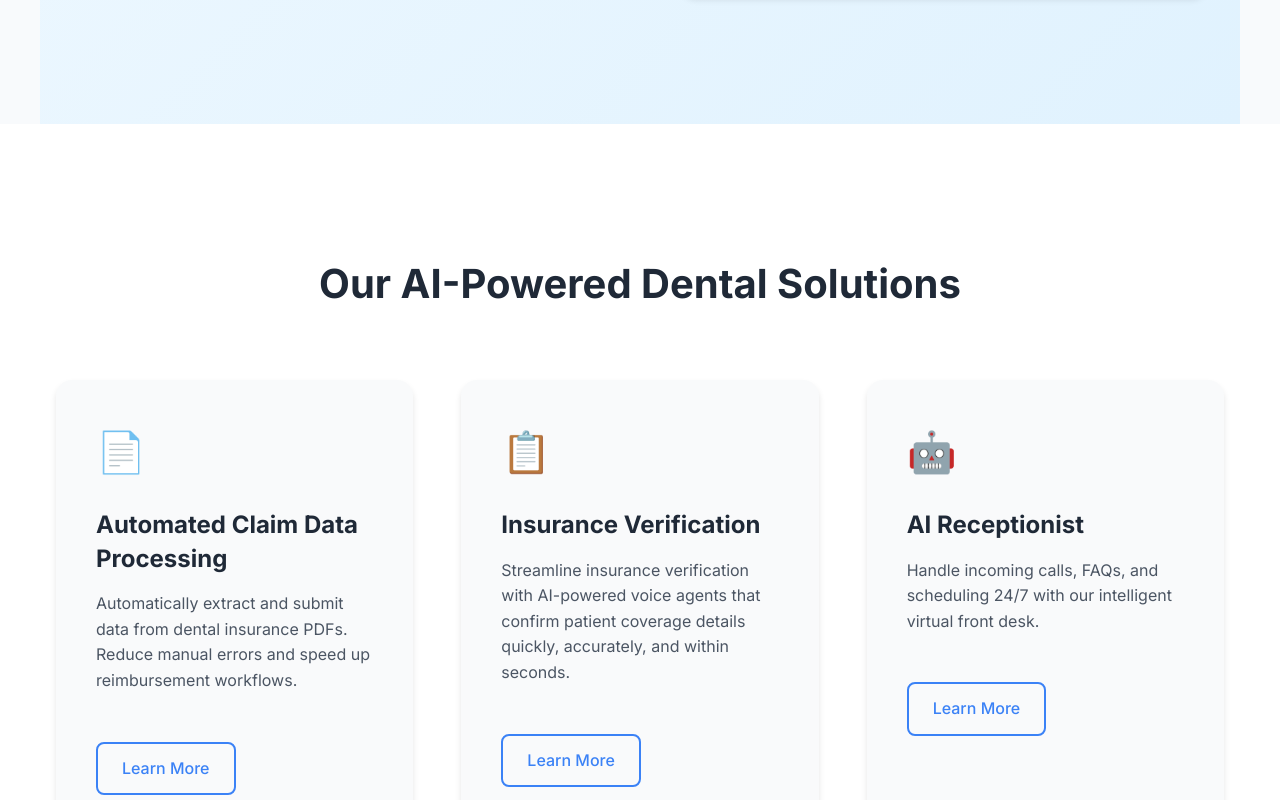
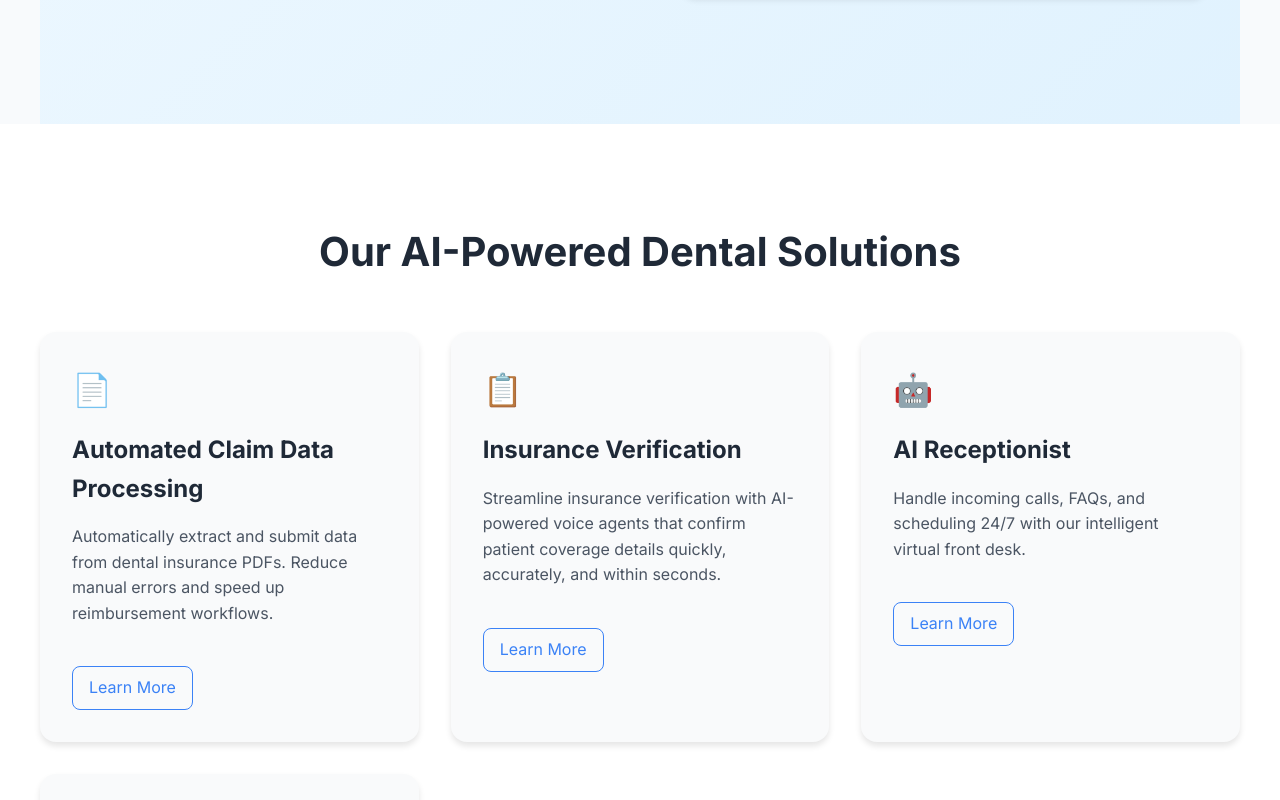
Before and after one commit to Jannatt22/Scheduly-AI, a React (Create React App) app: page / in a window 1280 px wide. Shown: the part 740-1540 px from the top of the page. Built offline with nearby package versions, Linux system fonts and the light colour scheme.

Commit message:
reversed changes but fixed the animation cause it wasnt working

```diff
--- a/src/App.css
+++ b/src/App.css
@@ -154,29 +154,28 @@ body {
 
 /* Products Section */
 .products-section {
-  padding: 8rem 2rem;
+  padding: 6rem 2rem;
   background: var(--white);
 }
 
 .products-section h2 {
   text-align: center;
   font-size: 2.5rem;
-  margin-bottom: 4rem;
+  margin-bottom: 3rem;
   color: var(--text-main);
 }
 
 .products-grid {
   display: grid;
   grid-template-columns: repeat(auto-fit, minmax(300px, 1fr));
-  gap: 3rem;
+  gap: 2rem;
   max-width: 1200px;
   margin: 0 auto;
-  padding: 0 1rem;
 }
 
 .product-card {
   background: var(--bg-light);
-  padding: 2.5rem;
+  padding: 2rem;
   border-radius: 1rem;
   box-shadow: 0 4px 6px rgba(0, 0, 0, 0.1);
   transition: all 0.3s ease;
@@ -203,20 +202,19 @@ body {
 .product-card:nth-child(4) { animation-delay: 0.4s; }
 
 .product-card:hover {
-  transform: translateY(-10px);
+  transform: translateY(-5px);
   box-shadow: 0 10px 20px rgba(0, 0, 0, 0.1);
 }
 
 .product-icon {
-  font-size: 2.5rem;
-  margin-bottom: 1.5rem;
+  font-size: 2rem;
+  margin-bottom: 1rem;
 }
 
 .product-card h3 {
   font-size: 1.5rem;
   margin-bottom: 1rem;
   color: var(--text-main);
-  line-height: 1.4;
 }
 
 .product-card p {
@@ -226,21 +224,19 @@ body {
 }
 
 .product-cta {
-  margin-top: 1.5rem;
-  padding: 0.75rem 1.5rem;
+  margin-top: 1rem;
+  padding: 0.5rem 1rem;
   background: transparent;
-  border: 2px solid var(--primary);
+  border: 1px solid var(--primary);
   color: var(--primary);
   border-radius: 0.5rem;
   cursor: pointer;
   transition: all 0.3s ease;
-  font-weight: 500;
 }
 
 .product-cta:hover {
   background: var(--primary);
   color: var(--white);
-  transform: translateY(-2px);
 }
 
 /* Demo Section */
```
